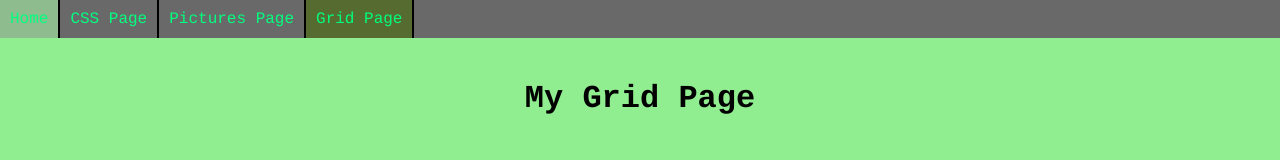
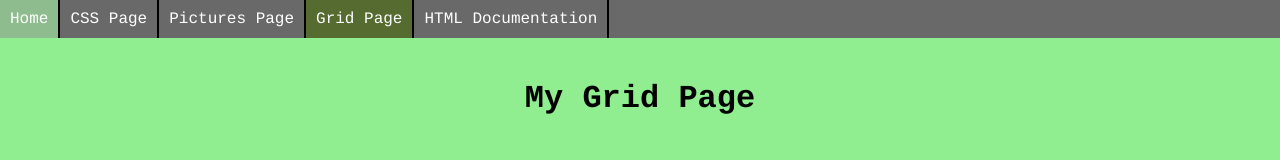
Before and after one commit to samgallagher19/apprentice, a plain HTML site: page sandbox/grid.html in a window 1280 px wide. Shown: the top 160 px of the page. Drawn offline with Linux system fonts and the light colour scheme.

Commit message:
Adding html documentation page

```diff
--- a/sandbox/grid.html
+++ b/sandbox/grid.html
@@ -12,6 +12,7 @@
     <li class="navbar-item"> <a class="navbar-link" href="mycss.html">CSS Page</a> </li>
     <li class="navbar-item"> <a class="navbar-link" href="mypictures.html">Pictures Page</a> </li>
 	<li class="active navbar-item"> <a class="navbar-link" href="grid.html">Grid Page</a> </li>
+	<li class="navbar-item"> <a class="navbar-link" href="htmldoc.html">HTML Documentation</a> </li>
   </ul>
 
 
--- a/sandbox/style/style1.css
+++ b/sandbox/style/style1.css
@@ -53,6 +53,10 @@ a:active {
   color: white;
   text-align: center;
   border-right: 2px solid black;
+}
+
+.navbar-link:link {
+  color: white;
 }
 
 .navbar-link:hover {
```
Also changed, not shown: sandbox/index.html (+1 -0 lines), sandbox/mycss.html (+1 -0 lines), sandbox/mypictures.html (+1 -0 lines).
